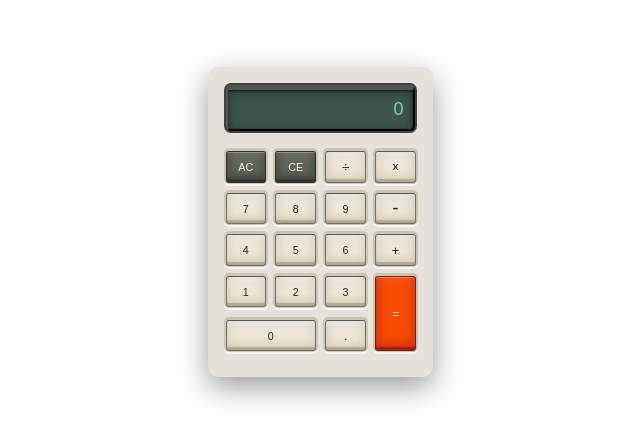
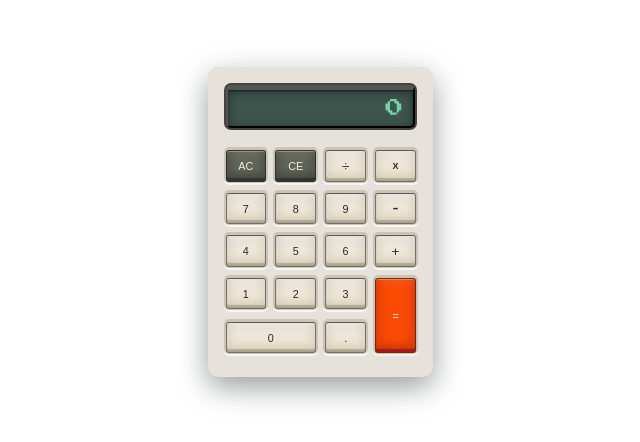
Before and after one commit to VinnyCanCode/Ti-848, a plain HTML site: page index.html in a window 1280 px wide. Shown: the part 178-620 px from the top of the page, without its empty margins (320-960 px from the left). Drawn offline with Linux system fonts and the light colour scheme.

Commit message:
updated html

```diff
--- a/index.html
+++ b/index.html
@@ -6,6 +6,7 @@
   <meta charset="UTF-8">
   <meta name="viewport" content="width=device-width, initial-scale=1.0">
   <meta http-equiv="X-UA-Compatible" content="ie=edge">
+  <link href="https://fonts.googleapis.com/css?family=Montserrat|Press+Start+2P&display=swap" rel="stylesheet">
   <link rel="stylesheet" href="css/main.css">
   <title>Retro Calculator </title>
 
@@ -75,7 +76,6 @@
 
     </section>
 
-
 <script src=""></script>
 <script type="text/javascript" src="js/bundle.js"></script></body>
 </html>
```
